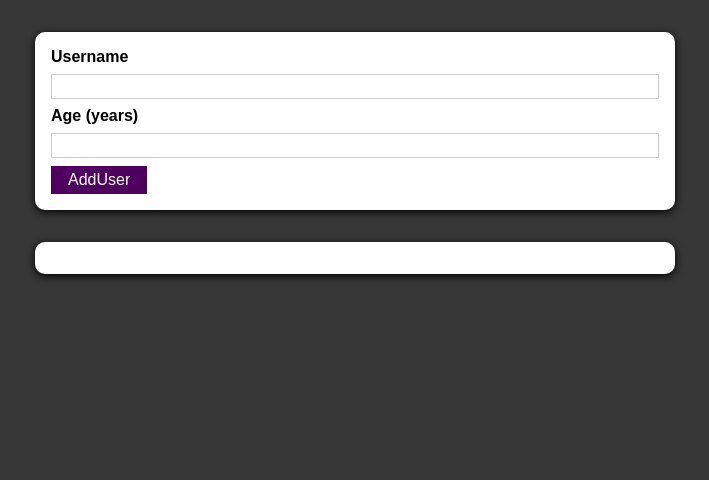
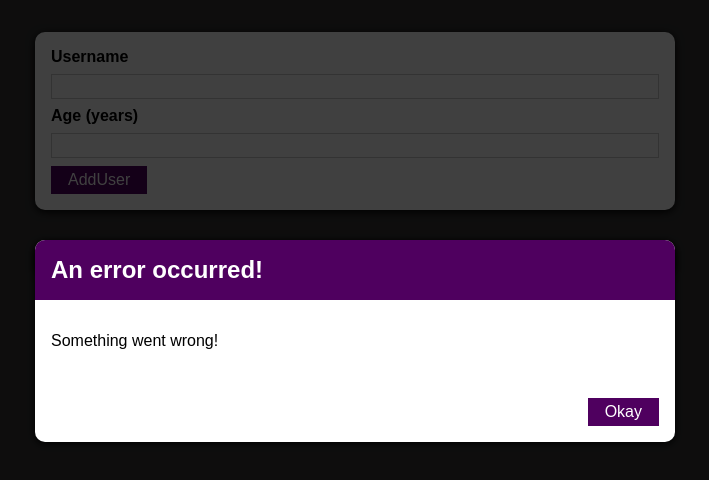
Before and after one commit to MSreeN/React-Practice-Project, a React (Create React App) app: page / in a window 1280 px wide. Shown: the top 480 px of the page, without its empty margins (285-994 px from the left). Built offline with nearby package versions, Linux system fonts and the light colour scheme.

Commit message:
added error modal

```diff
--- /dev/null
+++ b/src/UI/ErrorModal.js
@@ -0,0 +1,22 @@
+import Button from "./Button";
+import Card from "./Card";
+import classes from './ErrorModal.module.css'
+
+export default function ErrorModal(props) {
+  return (
+    <div className={classes.backdrop}>
+
+
+    <Card className = {classes.modal}>
+      <header className={classes.header}>
+        <h2>{props.title}</h2>
+      </header>
+      <div className={classes.content}>
+        <p>{props.message}</p>
+      </div>
+      <footer className={classes.actions}>
+        <Button>Okay</Button>
+      </footer>
+    </Card></div>
+  );
+}
--- /dev/null
+++ b/src/UI/ErrorModal.module.css
@@ -0,0 +1,45 @@
+.backdrop {
+  position: fixed;
+  top: 0;
+  left: 0;
+  width: 100%;
+  height: 100vh;
+  z-index: 10;
+  background: rgba(0, 0, 0, 0.75);
+}
+
+.modal {
+  position: fixed;
+  top: 30vh;
+  left: 10%;
+  width: 80%;
+  z-index: 100;
+  overflow: hidden;
+}
+
+.header {
+  background: #4f005f;
+  padding: 1rem;
+}
+
+.header h2 {
+  margin: 0;
+  color: white;
+}
+
+.content {
+  padding: 1rem;
+}
+
+.actions {
+  padding: 1rem;
+  display: flex;
+  justify-content: flex-end;
+}
+
+@media (min-width: 768px) {
+  .modal {
+    left: calc(50% - 20rem);
+    width: 40rem;
+  }
+}
--- a/src/Users/AddUser.js
+++ b/src/Users/AddUser.js
@@ -3,6 +3,7 @@ import { useState } from "react";
 import Card from "../UI/Card";
 import classes from "./AddUser.module.css";
 import Button from "../UI/Button";
+import ErrorModal from "../UI/ErrorModal";
 
 function AddUser(props) {
   const [enteredUsername, setEnteredUsername] = useState('');
@@ -35,6 +36,8 @@ function AddUser(props) {
   }
 
   return (
+    <div>
+    <ErrorModal title = "An error occurred!" message = "Something went wrong!"></ErrorModal>
     <Card className={classes.input}>
       <form  onSubmit={addUserHandler}>
         <label htmlFor="username">Username</label>
@@ -43,7 +46,7 @@ function AddUser(props) {
         <input style={{borderColor : !isValid? "red":""}} type="number" name="" value={enteredUserAge} onChange={userAgeChangeHandler}/>
         <Button type = "submit">AddUser</Button>
       </form>
-    </Card>
+    </Card></div>
   );
 }
 
```
Also changed, not shown: src/UI/ErroeModal.js (deleted, +0 -15 lines).
